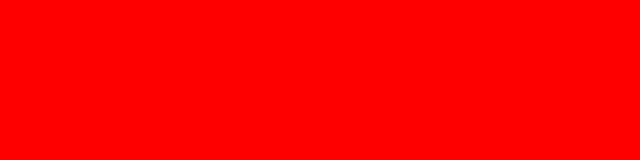
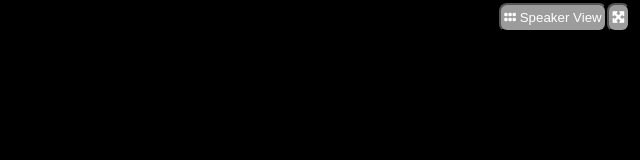
Before and after one commit to fraberret/html-css-zoom, a plain HTML site: page index.html in a window 1280 px wide. Shown: the whole page, without its empty margins (640-1280 px from the left). Drawn offline with Linux system fonts and the light colour scheme.

Commit message:
add header section and buttons

```diff
--- a/assets/css/style.css
+++ b/assets/css/style.css
@@ -1,3 +1,23 @@
-body{
-background-color: red;
+*{
+    margin: 0;
+    padding: 0;
+    box-sizing: border-box;
 }
+.page{
+    height: 100vh;
+    background-color: rgb(0, 0, 0);
+}
+
+header{
+    padding: 3px 10px;
+}
+.header_button_container{
+    display: flex;
+    justify-content: flex-end;
+}
+.header_button{
+    color: white;
+    background-color: rgb(156, 156, 156);
+    padding: 5px 3px;
+    border-radius: 0.5rem;
+}
--- a/index.html
+++ b/index.html
@@ -4,9 +4,17 @@
     <meta charset="UTF-8">
     <meta name="viewport" content="width=device-width, initial-scale=1.0">
     <link rel="stylesheet" href="./assets/css/style.css">
+    <link rel="stylesheet" href="https://cdnjs.cloudflare.com/ajax/libs/font-awesome/6.5.1/css/all.min.css" integrity="sha512-DTOQO9RWCH3ppGqcWaEA1BIZOC6xxalwEsw9c2QQeAIftl+Vegovlnee1c9QX4TctnWMn13TZye+giMm8e2LwA==" crossorigin="anonymous" referrerpolicy="no-referrer" />
     <title>Zoom</title>
 </head>
-<body>
+<body class="page">
+    <header>
+        <div class="header_button_container">
+            <button class="header_button"><i class="fa-solid fa-grip"></i> Speaker View</button>
+            <button class="header_button" ><i class="fa-solid fa-maximize"></i></button>
+        </div>
 
+
+    </header>
 </body>
 </html>
```
